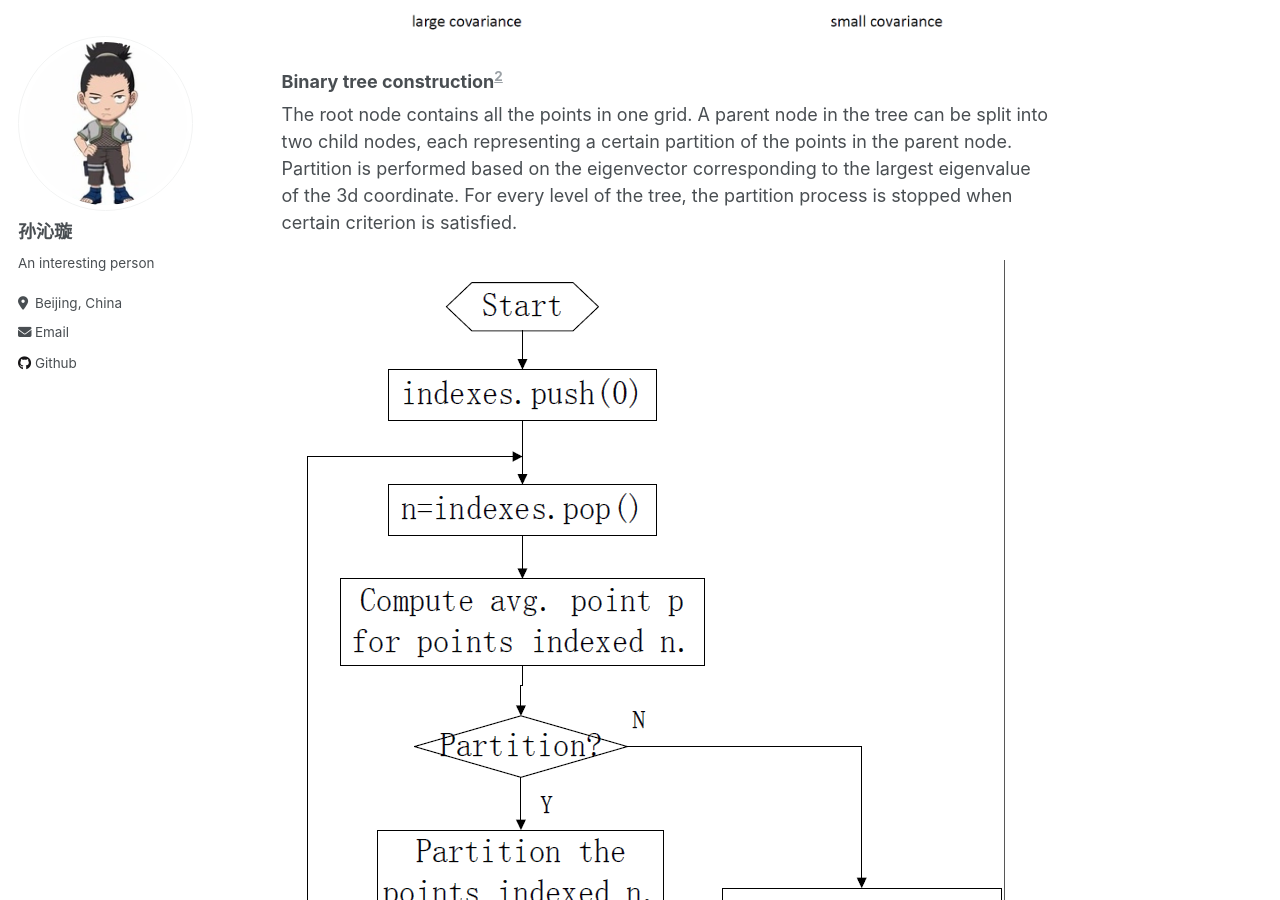
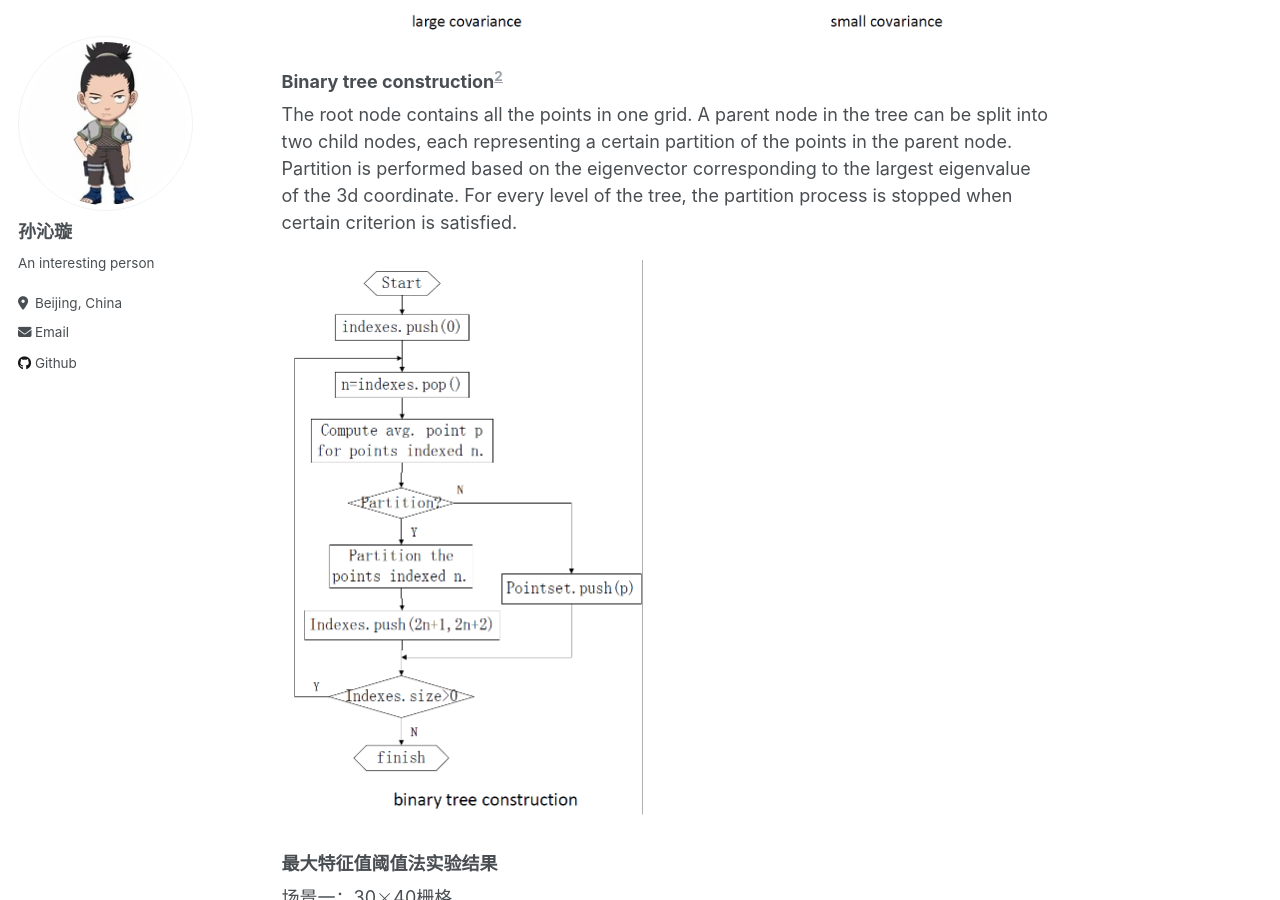
Before and after one commit to wdyiwdwd/wdyiwdwd.github.io, a Jekyll site: the page built from _posts/2015-06-12-research-journal.md, in a window 1280 px wide and 900 px high, scrolled down 2778 px. Built offline with Jekyll 4.4.1, drawn with Linux system fonts in a browser that asks for light colours.

Commit message:
Update 2015-06-12-research-journal.md

```diff
--- a/_posts/2015-06-12-research-journal.md
+++ b/_posts/2015-06-12-research-journal.md
@@ -65,21 +65,21 @@ The root node contains all the points in one grid. A parent node in the tree can
 
 [^2]: Qingqiong Deng, Xiaopeng Zhang. Grid-based View-Dependent Foliage Simplification.  Journal of Computational Information Systems, 2008
 
-![img](https://sunqinxuan.github.io/images/posts-research-journal-2015-06-img5.png)
+<img src="https://sunqinxuan.github.io/images/posts-research-journal-2015-06-img5.png" alt="img" style="zoom:50%;" />
 
 ### 最大特征值阈值法实验结果
 
 场景一：30\\(\times\\)40栅格
 
-![img](https://sunqinxuan.github.io/images/posts-research-journal-2015-06-img6.jpg)
+<img src="https://sunqinxuan.github.io/images/posts-research-journal-2015-06-img6.jpg" alt="img" style="zoom:67%;" />
 
 场景一：15\\(\times\\)20栅格
 
-![img](https://sunqinxuan.github.io/images/posts-research-journal-2015-06-img7.jpg)
+<img src="https://sunqinxuan.github.io/images/posts-research-journal-2015-06-img7.jpg" alt="img" style="zoom:67%;" />
 
 场景二：15\\(\times\\)20栅格
 
-![img](https://sunqinxuan.github.io/images/posts-research-journal-2015-06-img8.jpg)
+<img src="https://sunqinxuan.github.io/images/posts-research-journal-2015-06-img8.jpg" alt="img" style="zoom: 50%;" />
 
 ### 栅格内平面拟合
 
```
